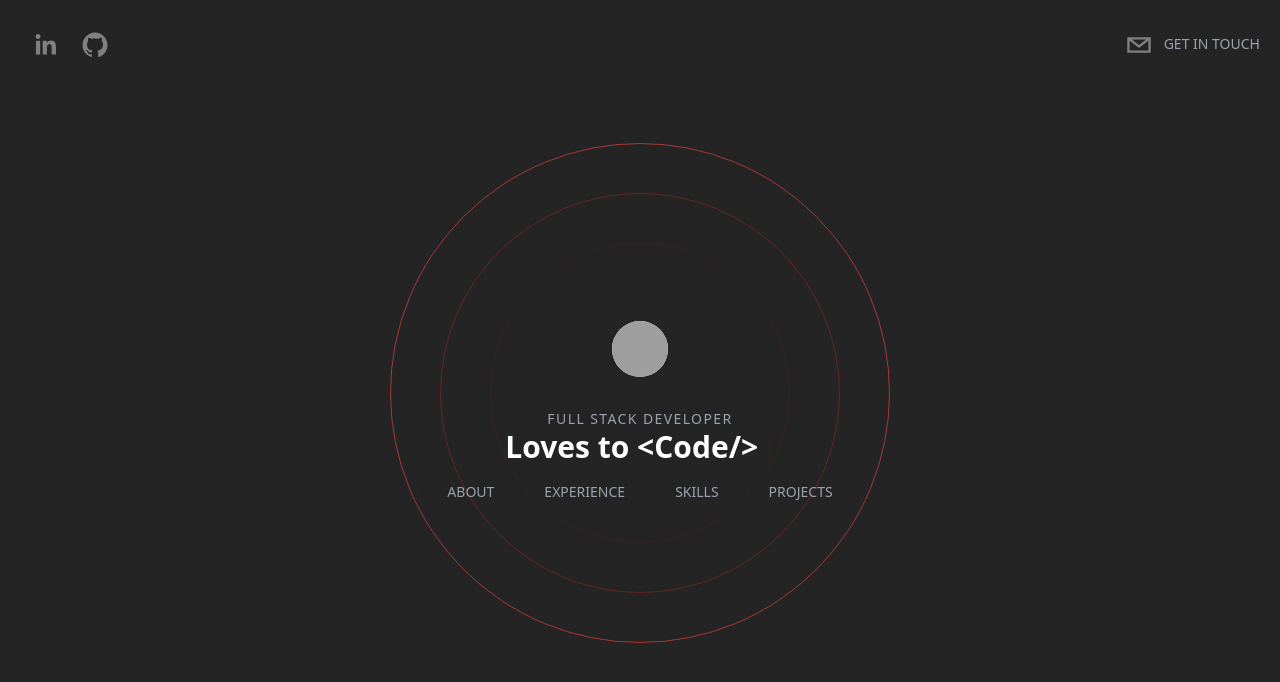
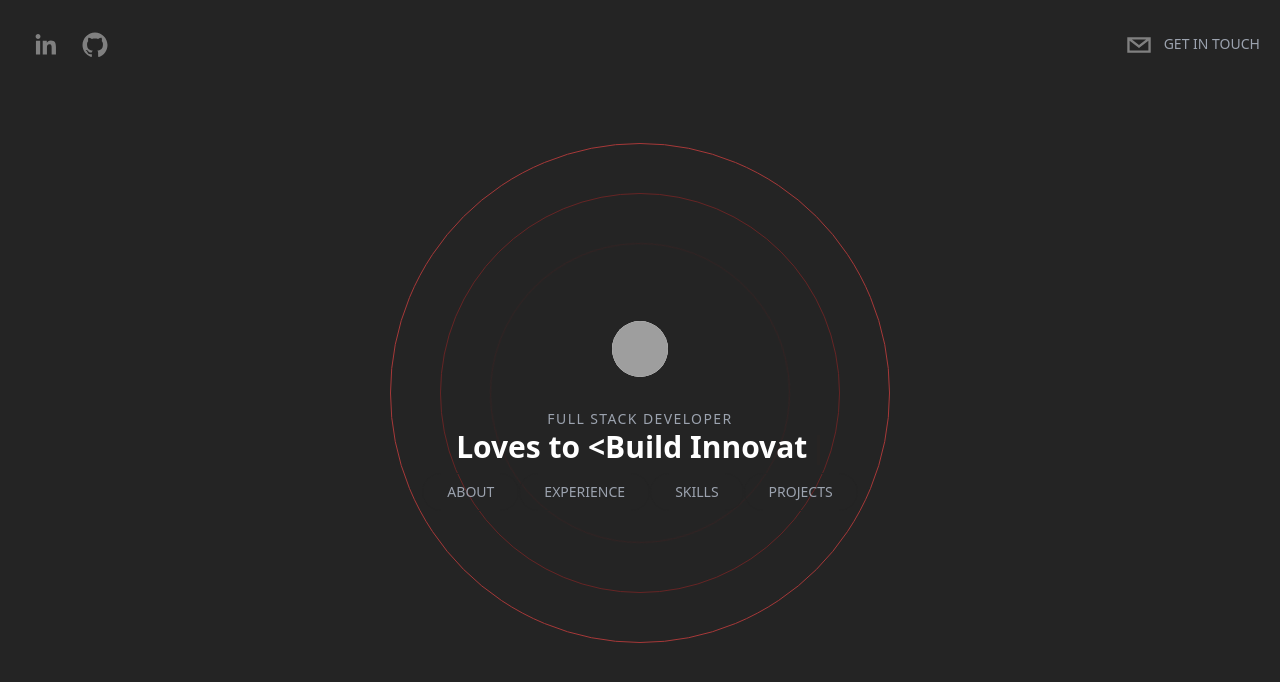
Before and after one commit to kewintitus/portfolio_kewin-withoutCMS, a Next.js app: page / in a window 1280 px wide. Shown: the top 682 px of the page. Built offline with nearby package versions, Linux system fonts and the light colour scheme; grey boxes are pictures that could not be loaded.

Commit message:
info added

```diff
--- a/components/Hero.tsx
+++ b/components/Hero.tsx
@@ -12,7 +12,11 @@ type Props = {
 
 function Hero() {
   const [text, count] = useTypewriter({
-    words: [`Hi I'm Kewin`, 'Loves to <Code/>'],
+    words: [
+      `Hi I'm Kewin`,
+      'Loves to <Build Innovative Solutions/>',
+      'Loves to <Code/>',
+    ],
     loop: true,
     delaySpeed: 2000,
   });
```
